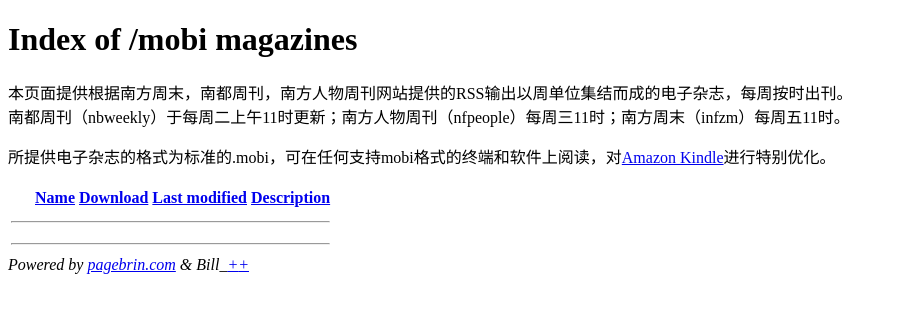
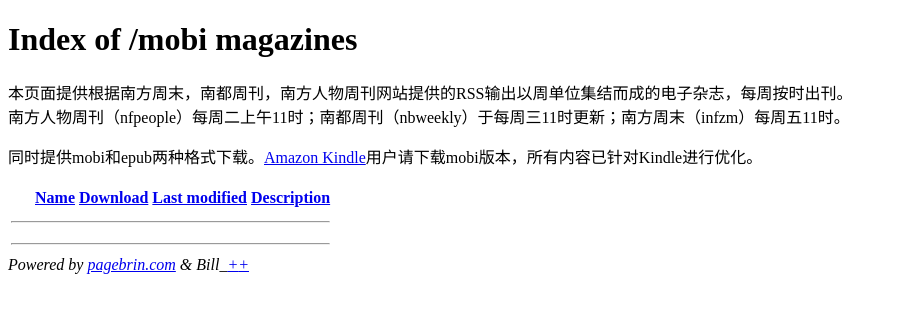
Before and after one commit to bostoneboy/mobi-magazine-gen, a PHP site: page /index.php in a window 1280 px wide. Shown: the top 313 px of the page, without its empty margins (0-897 px from the left). Run offline with PHP 8.4, Linux system fonts and the light colour scheme; lists and menus that the app fills with data are empty.

Commit message:
增加epub版本支持，修改内容介绍。

```diff
--- a/php/index.php
+++ b/php/index.php
@@ -30,21 +30,15 @@
 <p>
 本页面提供根据南方周末，南都周刊，南方人物周刊网站提供的RSS输出以周单位集结而成的电子杂志，每周按时出刊。
 </br>
-南都周刊（nbweekly）于每周二上午11时更新；南方人物周刊（nfpeople）每周三11时；南方周末（infzm）每周五11时。
+南方人物周刊（nfpeople）每周二上午11时；南都周刊（nbweekly）于每周三11时更新；南方周末（infzm）每周五11时。
 </p>
 <p>
-所提供电子杂志的格式为标准的.mobi，可在任何支持mobi格式的终端和软件上阅读，对<a href="http://www.kindle.com" target="_blank">Amazon Kindle</a>进行特别优化。
+同时提供mobi和epub两种格式下载。<a href="http://www.kindle.com" target="_blank">Amazon Kindle</a>用户请下载mobi版本，所有内容已针对Kindle进行优化。
 </p>
 
 <table><tr><th><img src="blank.gif" alt="[ICO]"></th><th><a href="?C=N;O=D">Name</a></th><th><a href="?C=S;O=A">Download</a></th><th><a href="?C=M;O=A">Last modified</a></th><th><a href="?C=D;O=A">Description</a></th></tr><tr><th colspan="5"><hr></th></tr>
 
 <?php
-
-function format_bytes($bytes) {
-   if ($bytes < 1024) return $bytes.' B';
-   elseif ($bytes < 1048576) return round($bytes / 1024, 2).' KB';
-   elseif ($bytes < 1073741824) return round($bytes / 1048576, 2).' MB';
-}
 
 $dir = './';
 if ($handle = opendir($dir)){
```
